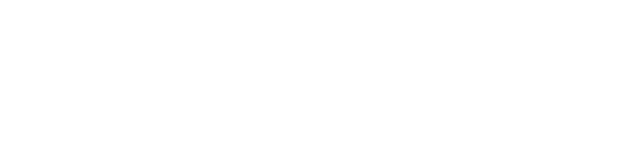
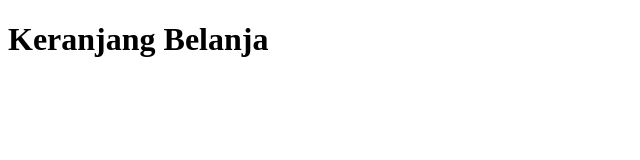
Before and after one commit to alwandexa/revou-web-dev-mini-assignment-alwan, a plain HTML site: page index.html in a window 1280 px wide. Shown: the whole page, without its empty margins (0-640 px from the left). Drawn offline with Linux system fonts and the light colour scheme.

Commit message:
add header

```diff
--- a/index.html
+++ b/index.html
@@ -6,5 +6,9 @@
     <link rel="stylesheet" href="index.css" />
     <title>Keranjang Belanja</title>
   </head>
-  <body></body>
+  <body>
+    <header>
+        <h1>Keranjang Belanja</h1>
+    </header>
+  </body>
 </html>
```
